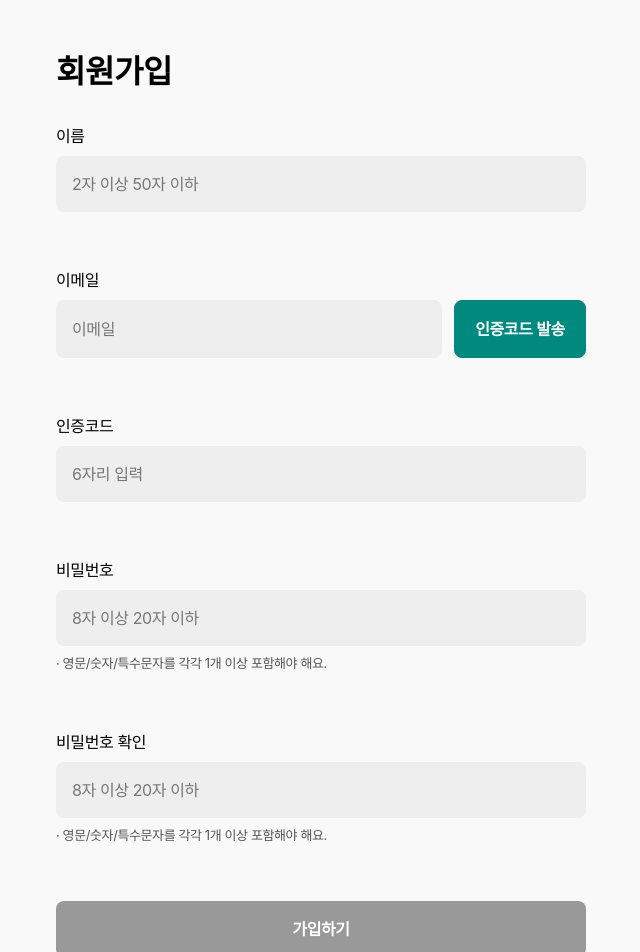
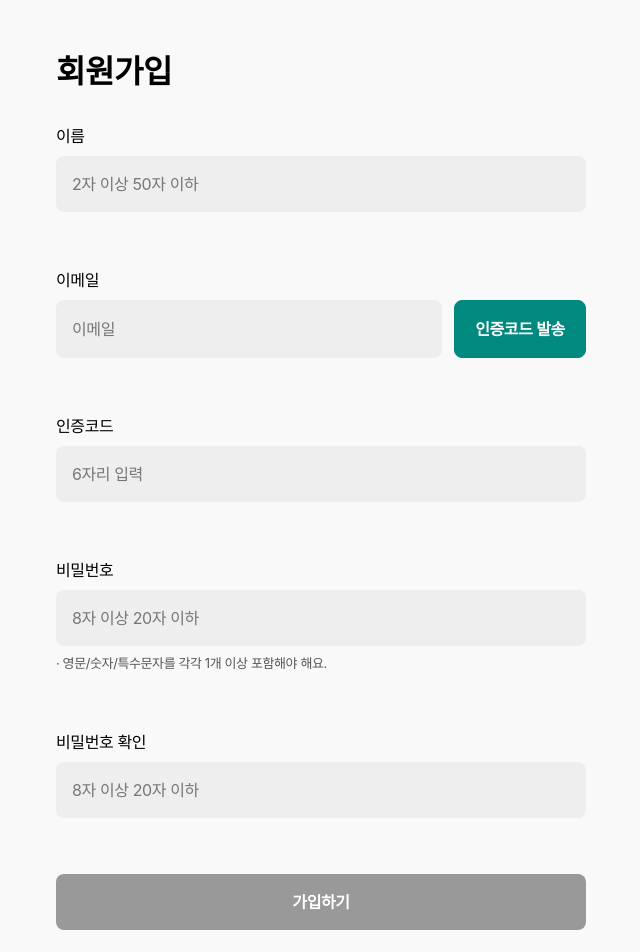
Before and after one commit to please-2000won/Frontend, a React (Vite) app: page /signup in a window 1280 px wide. Shown: the top 952 px of the page, without its empty margins (319-959 px from the left). Built offline with nearby package versions, Linux system fonts and the light colour scheme; no server answers; a web font is replaced by a local one.

Commit message:
fix: 회원가입 코드 구조 변경

```diff
--- a/src/pages/auth/SingupPage.tsx
+++ b/src/pages/auth/SingupPage.tsx
@@ -3,7 +3,7 @@ import { useNavigate } from 'react-router-dom';
 import useAuthStore from '../../stores/useAuthStore';
 import { sendEmailCode, signup } from '../../api/authAPI';
 
-const SingupPage = () => {
+const SignupPage = () => {
   const navigate = useNavigate();
   const accessToken = useAuthStore((state) => state.accessToken);
 
@@ -99,6 +99,18 @@ const SingupPage = () => {
     }
   }, [password, passwordConfirm]);
 
+  //토큰 없으면 접근 막기
+  useEffect(() => {
+    if (accessToken) {
+      navigate('/', { replace: true });
+    }
+  }, [accessToken, navigate]);
+
+  // 토큰이 있을 경우, 찰나의 순간이라도 로그인 폼이 화면에 깜빡이는 것을 방지
+  if (accessToken) {
+    return null;
+  }
+
   // 회원가입
   const handleSignup = async (e: React.FormEvent) => {
     e.preventDefault();
@@ -142,18 +154,6 @@ const SingupPage = () => {
     }
   };
 
-  //토큰 없으면 접근 막기
-  useEffect(() => {
-    if (accessToken) {
-      navigate('/', { replace: true });
-    }
-  }, [accessToken, navigate]);
-
-  // 토큰이 있을 경우, 찰나의 순간이라도 로그인 폼이 화면에 깜빡이는 것을 방지
-  if (accessToken) {
-    return null;
-  }
-
   //확인용 인증번호 받기
   const handleAuthCode = async () => {
     if (!email || isLoginLoading) {
@@ -163,7 +163,7 @@ const SingupPage = () => {
     try {
       setIsCodeLoading(true);
 
-      const result = await sendEmailCode({ email });
+      await sendEmailCode({ email });
 
       alert(
         '인증번호가 발급되었습니다! 메일함을 확인해주세요.\n메일이 보이지 않으면 스팸함도 확인해주세요.'
@@ -200,13 +200,6 @@ const SingupPage = () => {
       setAuthCodeError('');
     }
   };
-  /*useEffect(() => {
-    if (authCode && authCode !== authCodeConfirm) {
-      setAuthCodeError('· 인증번호가 일치하지 않아요.');
-    } else {
-      setAuthCodeError('');
-    }
-  }, [authCode, authCodeConfirm]);*/
 
   //버튼 활성화
   const isFormValid =
@@ -215,6 +208,7 @@ const SingupPage = () => {
     authCode.length > 0 &&
     password.length > 0 &&
     passwordConfirm.length > 0 &&
+    codeSent &&
     !nameError &&
     !emailError &&
     !pwLengthError &&
@@ -344,9 +338,6 @@ const SingupPage = () => {
                 autoComplete="new-password"
                 className="bg-gray-100 p-4 w-full rounded-lg"
               />
-              <span className="text-gray-700 text-[13px]">
-                · 영문/숫자/특수문자를 각각 1개 이상 포함해야 해요.
-              </span>
               <div className="flex flex-col h-5">
                 {confirmError && (
                   <span className="text-[13px] text-system-red">
@@ -371,4 +362,4 @@ const SingupPage = () => {
   );
 };
 
-export default SingupPage;
+export default SignupPage;
```
